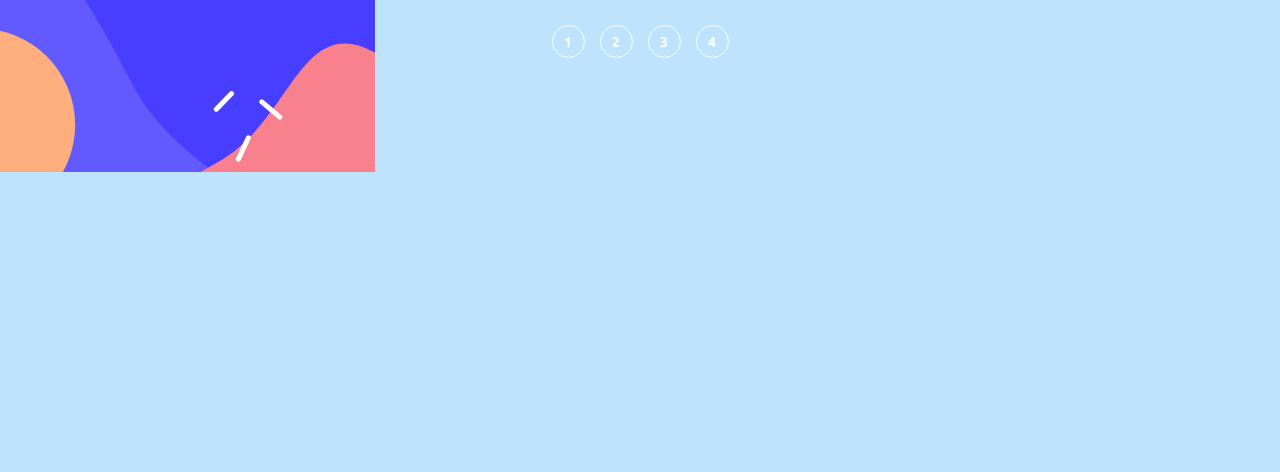
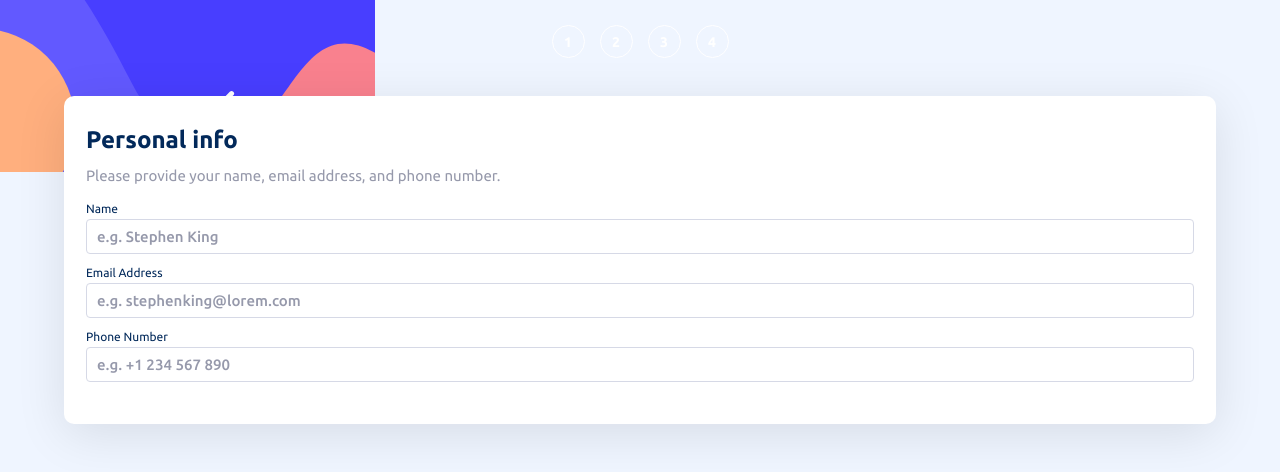
Before and after one commit to dilleswararao12/multi-step-form, a plain HTML site: page index.html in a window 1280 px wide. Drawn offline with Linux system fonts and the light colour scheme.

Commit message:
personal info form added

```diff
--- a/index.html
+++ b/index.html
@@ -22,6 +22,48 @@
         <li class="steps-list-mobile__item"><p>3</p></li>
         <li class="steps-list-mobile__item"><p>4</p></li>
       </ul>
+      <div class="form-container">
+        <form id="personal-info-form">
+          <div class="form-heading-cont">
+            <h2 class="form-heading-cont__header">Personal info</h2>
+            <p class="form-heading-cont__subheader">
+              Please provide your name, email address, and phone number.
+            </p>
+          </div>
+          <div class="personal-info-form__cont">
+            <div>
+              <label for="name">Name</label>
+              <input
+                class="personal-info-form__input"
+                type="text"
+                name="name"
+                id="name"
+                placeholder="e.g. Stephen King"
+              />
+            </div>
+            <div>
+              <label for="email">Email Address</label>
+              <input
+                class="personal-info-form__input"
+                type="text"
+                name="email"
+                id="email"
+                placeholder="e.g. stephenking@lorem.com"
+              />
+            </div>
+            <div>
+              <label for="phone">Phone Number</label>
+              <input
+                class="personal-info-form__input"
+                type="text"
+                name="phone"
+                id="phone"
+                placeholder="e.g. +1 234 567 890"
+              />
+            </div>
+          </div>
+        </form>
+      </div>
     </main>
     <div></div>
   </body>
--- a/scss/_base.scss
+++ b/scss/_base.scss
@@ -6,6 +6,7 @@ $primary-purplish-blue: #473dff;
 $primary-pastel-blue: #adbeff;
 $primary-light-blue: #bfe2fd;
 $primary-strawberry-red: #ed3548;
+$primary-bg: #eff5ff;
 
 $neutral-cool-gray: #9699ab;
 $neutral-light-gray: #d6d9e6;
@@ -45,9 +46,23 @@ body {
   height: 100vh;
   background-image: url("../assets/images/bg-sidebar-mobile.svg");
   background-repeat: no-repeat;
-  background-color: $primary-light-blue;
+  background-color: $primary-bg;
 }
 
 main {
   margin-top: 2.5rem;
 }
+
+label {
+  display: block;
+  color: $primary-marine-blue;
+  font-size: 1.2rem;
+}
+
+input {
+  width: 100%;
+  &:focus {
+    outline: none;
+    border: 1px solid $primary-purplish-blue;
+  }
+}
--- a/scss/_components.scss
+++ b/scss/_components.scss
@@ -1 +1,19 @@
 // styles for components buttons,modals,text,etc..
+.form-heading-cont {
+  display: flex;
+  flex-direction: column;
+  gap: 1rem;
+  margin-bottom: 1.5rem;
+}
+
+.form-heading-cont__header {
+  font-size: 2.4rem;
+  color: $primary-marine-blue;
+}
+
+.form-heading-cont__subheader {
+  width: 80%;
+  color: $neutral-cool-gray;
+  font-size: 1.5rem;
+  line-height: 2.3rem;
+}
--- /dev/null
+++ b/scss/_layout.scss
@@ -0,0 +1,66 @@
+// styles for header/footer,etc...
+
+// STEPS LIST
+.steps-list-mobile {
+  @include flexBox(row);
+  list-style: none;
+  gap: 1.5rem;
+  margin-bottom: 3.8rem;
+}
+
+.steps-list-mobile__item {
+  @include flexBox(row);
+  height: 3.3rem;
+  width: 3.3rem;
+  border: 1px solid $neutral-white;
+  border-radius: 50%;
+  padding: 1rem;
+  p {
+    color: $neutral-white;
+    font-size: 1.4rem;
+    font-weight: weight("bold");
+  }
+}
+
+.steps-list-mobile__item.active {
+  border: 1px solid $primary-light-blue;
+  background-color: $primary-light-blue;
+  p {
+    color: $primary-marine-blue;
+  }
+}
+
+// FORM CONTAINER
+.form-container {
+  width: 90%;
+  margin: 0 auto;
+  background-color: $neutral-white;
+  padding: 3rem 2.2rem;
+  border-radius: 1rem;
+  box-shadow: 0rem 1rem 5rem rgba(0, 0, 0, 0.1);
+}
+
+.personal-info-form__cont {
+  div {
+    display: flex;
+    flex-direction: column;
+    gap: 0.4rem;
+    margin-bottom: 1.2rem;
+  }
+}
+
+.personal-info-form__input {
+  font-family: "Ubuntu", sans-serif;
+  color: $primary-marine-blue;
+  font-weight: weight("bold");
+  font-size: 1.5rem;
+  padding: 0.8rem 1rem;
+  border: 1px solid $neutral-light-gray;
+  border-radius: 4px;
+
+  &::placeholder {
+    font-weight: weight("medium");
+    opacity: 1;
+    color: $neutral-cool-gray;
+  }
+}
--- a/scss/layout/_layout.scss
+++ /dev/null
@@ -1,30 +0,0 @@
-// styles for header/footer,etc...
-
-// STEPS LIST
-.steps-list-mobile {
-  @include flexBox(row);
-  list-style: none;
-  gap: 1.5rem;
-}
-
-.steps-list-mobile__item {
-  @include flexBox(row);
-  height: 3.3rem;
-  width: 3.3rem;
-  border: 1px solid $neutral-white;
-  border-radius: 50%;
-  padding: 1rem;
-  p {
-    color: $neutral-white;
-    font-size: 1.4rem;
-    font-weight: weight("bold");
-  }
-}
-
-.steps-list-mobile__item.active {
-  border: 1px solid $primary-light-blue;
-  background-color: $primary-light-blue;
-  p {
-    color: $primary-marine-blue;
-  }
-}
--- a/scss/main.scss
+++ b/scss/main.scss
@@ -1 +1 @@
-@import "./base", "./components", "./layout/layout";
+@import "./base", "./components", "./layout";
```
Also changed, not shown: dist/css/main.css, 1 other file.
